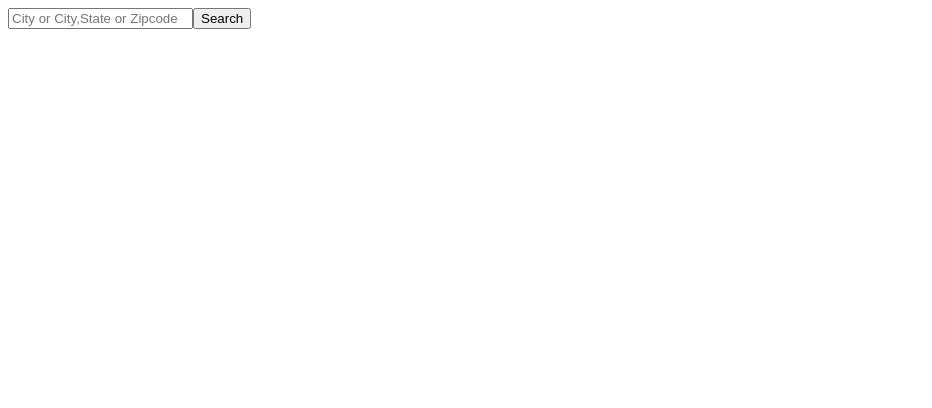
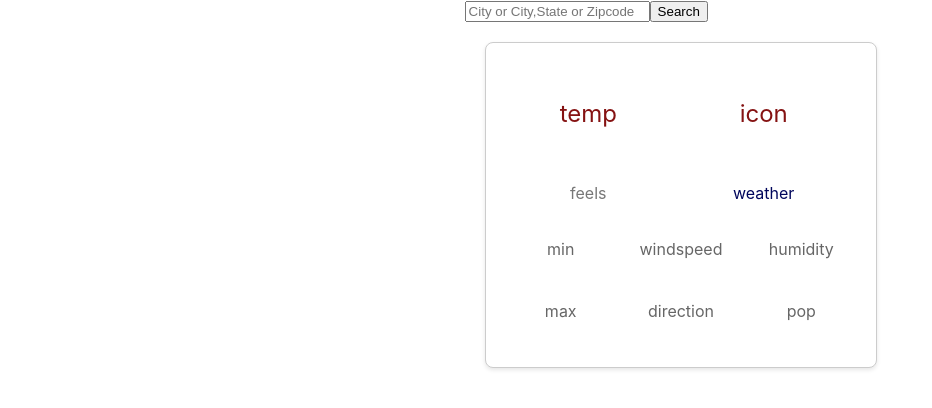
Before and after one commit to pepelopezcode/weather-app-2, a React (Create React App) app: page / in a window 1280 px wide. Shown: the top 408 px of the page, without its empty margins (0-932 px from the left). Built offline with nearby package versions, Linux system fonts and the light colour scheme.

Commit message:
created main weather card

```diff
--- a/src/App.js
+++ b/src/App.js
@@ -5,7 +5,20 @@ export const AppContext = createContext();
 
 function App() {
 
-  const [locationInputted, setLocationInputted] = useState('');
+  const [ locationInputted, setLocationInputted ] = useState('');
+
+  // const [ weatherInfo, setWeatherInfo ] = useState({});
+  // const [  ] = useState();
+  // const [  ] = useState();
+  // const [  ] = useState();
+  // const [  ] = useState();
+  // const [  ] = useState();
+  // const [  ] = useState();
+  // const [  ] = useState();
+  // const [  ] = useState();
+  // const [  ] = useState();
+  //temp, feels like, min, max, humidity, weather, windspeed, wind direction, precipitation percent, icon
+
 
   return (
     <div>
--- /dev/null
+++ b/src/components/MainWeatherCard.js
@@ -0,0 +1,48 @@
+import React from 'react'
+
+
+function MainWeatherCard() {
+
+  //temp, feels like, min, max, humidity, weather, windspeed, wind direction, precipitation percent, icon
+
+
+  return (
+    <div className='mainWeatherCard'>
+      <div className='temperature' >
+        temp
+      </div>
+      <div className='weatherIcon' >
+        icon
+      </div>
+      <div className='feelsLikeTemp' >
+        feels
+      </div>
+      <div className='weatherType' >
+        weather
+      </div>
+      <div className='mainCardSmallInfo' >
+        <p className='minTemp'>
+          min
+        </p>
+        <p className='windSpeed'>
+          windspeed
+        </p>
+        <p className='humidity'>
+          humidity
+        </p>
+        <p className='maxTemp'>
+          max
+        </p>
+
+        <p className='windDirection'>
+          direction
+        </p>
+        <p className='pop'>
+          pop
+        </p>
+      </div>
+    </div>
+  )
+}
+
+export default MainWeatherCard
--- a/src/index.css
+++ b/src/index.css
@@ -5,9 +5,83 @@ body {
     sans-serif;
   -webkit-font-smoothing: antialiased;
   -moz-osx-font-smoothing: grayscale;
+  display: flex;
+  justify-content: center;
+  align-items: center;
 }
 
 code {
   font-family: source-code-pro, Menlo, Monaco, Consolas, 'Courier New',
     monospace;
 }
+.mainWeatherCard {
+  max-width: 800px;
+  min-width: fit-content;
+  width: 100%;
+  display: grid;
+  gap: 10px;
+  padding: 20px;
+  border: 1px solid #ccc;
+  border-radius: 8px;
+  box-shadow: 0 2px 4px rgba(0, 0, 0, 0.1);
+  background-color: #fff;
+  max-width: auto;
+  margin: 20px;
+  grid-template-rows: repeat(4, 1fr);
+  grid-template-columns: repeat(6, 1fr);
+}
+
+.mainWeatherCard div {
+  margin-bottom: 10px;
+}
+
+.temperature {
+  justify-self: center;
+  align-self: center;
+  grid-column: 1 / span 3;
+  grid-row: span 3;
+  font-size: 24px;
+  color: #851212;
+}
+
+.weatherIcon {
+  justify-self: center;
+  align-self: center;
+  grid-column: 4 / span 3;
+  grid-row: span 3;
+  font-size: 24px;
+  color: #851212;
+}
+
+.weatherType {
+  justify-self: center;
+  grid-column: 4 / span 3;
+  grid-row: 4;
+  color: #00065c;
+}
+
+.feelsLikeTemp {
+  justify-self: center;
+  grid-column: 1 / span 3;
+  grid-row: 4;
+  color: #777;
+}
+
+.mainCardSmallInfo {
+  display: grid;
+  grid-template-columns: repeat(3, 1fr);
+  gap: 10px;
+  grid-column: 1 / span 7;
+  justify-items: center;
+}
+
+.mainCardSmallInfo p {
+  color: #666;
+}
+
+.humidity,
+.windSpeed,
+.windDirection,
+.pop {
+  color: #888;
+}
--- a/src/index.js
+++ b/src/index.js
@@ -1,6 +1,7 @@
 import React from 'react';
 import ReactDOM from 'react-dom/client';
 import App from './App';
+import './index.css';
 
 
 const root = ReactDOM.createRoot(document.getElementById('root'));
--- a/src/pages/HomePage.js
+++ b/src/pages/HomePage.js
@@ -1,11 +1,13 @@
 import React from 'react'
 import SearchBar from '../components/SearchBar'
+import MainWeatherCard from '../components/MainWeatherCard'
 
 
 function HomePage() {
   return (
     <div>
       <SearchBar />
+      <MainWeatherCard />
     </div>
   )
 }
```
